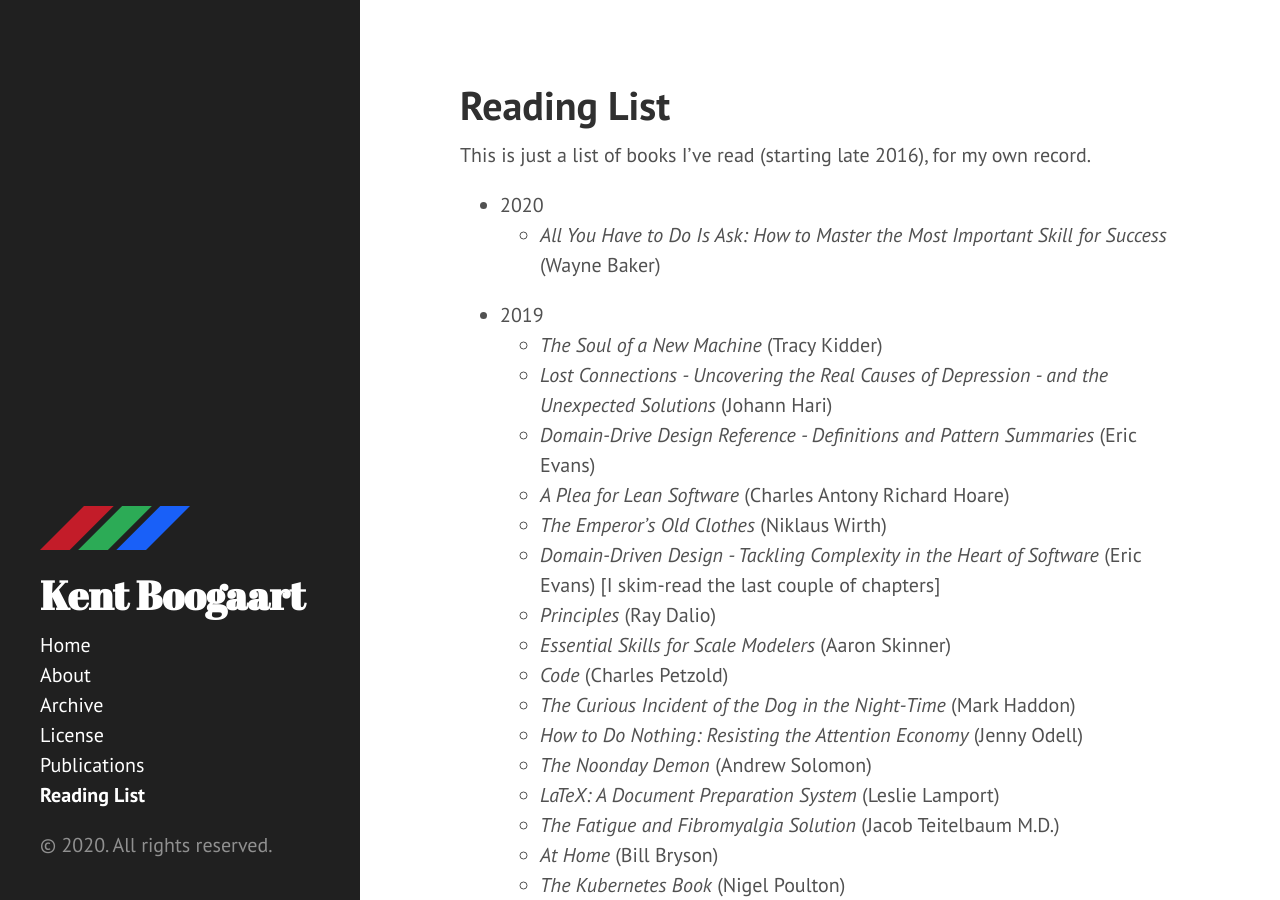
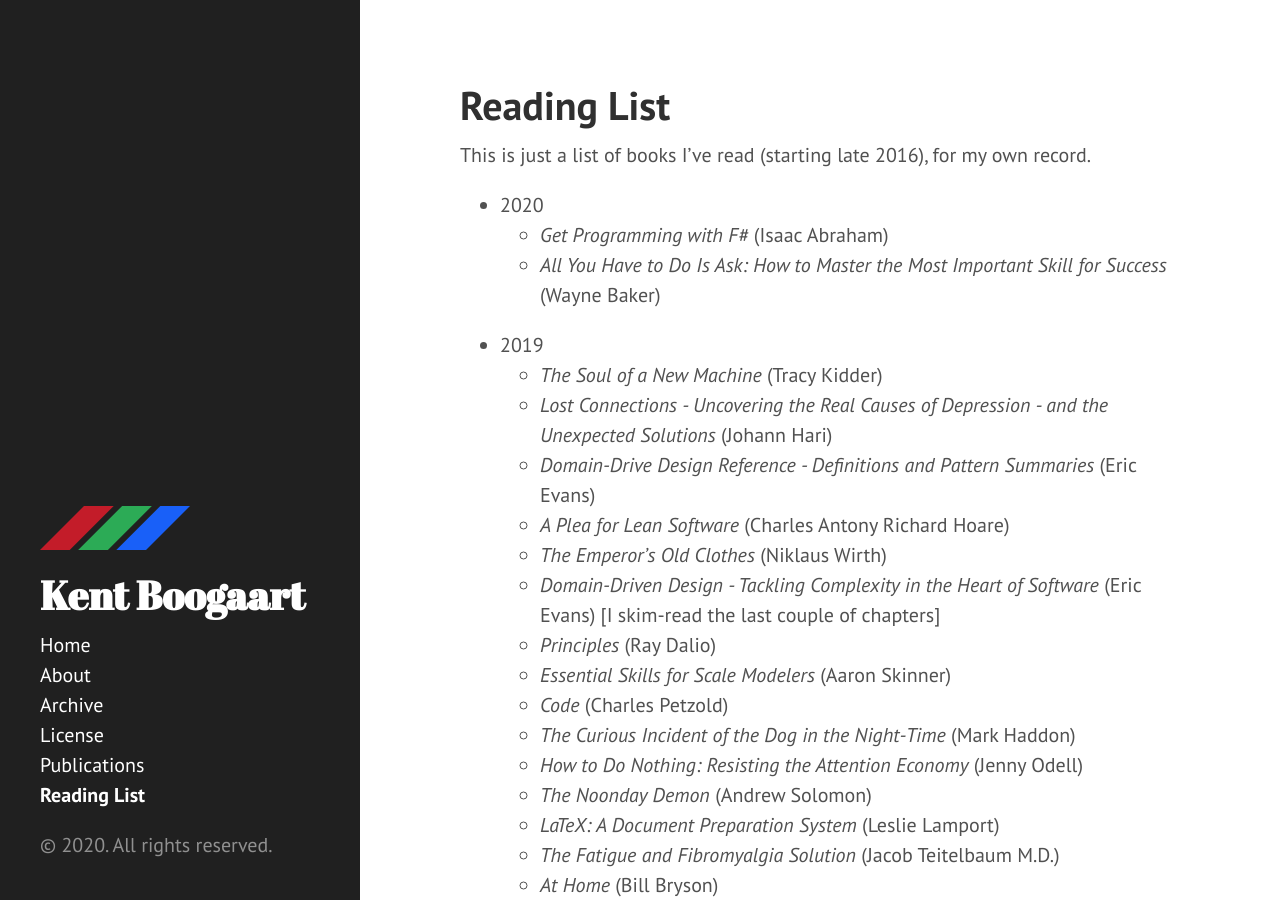
Before and after one commit to kentcb/kentcb.github.io, a Jekyll site: the page built from reading-list.md, in a window 1280 px wide and 900 px high. Built offline with Jekyll 4.4.1, drawn with Linux system fonts in a browser that asks for light colours; nearby versions of some CDN libraries.

Commit message:
Add Get Programming with F#

```diff
--- a/reading-list.md
+++ b/reading-list.md
@@ -6,6 +6,7 @@ sidebar: true
 This is just a list of books I've read (starting late 2016), for my own record.
 
 * 2020
+    * _Get Programming with F#_ (Isaac Abraham)
     * _All You Have to Do Is Ask: How to Master the Most Important Skill for Success_ (Wayne Baker)
 * 2019
     * _The Soul of a New Machine_ (Tracy Kidder)
```
